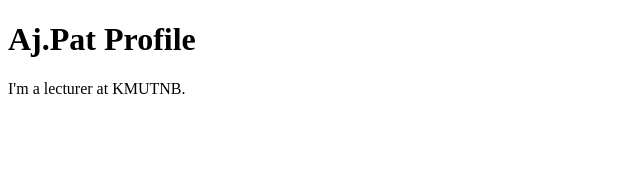
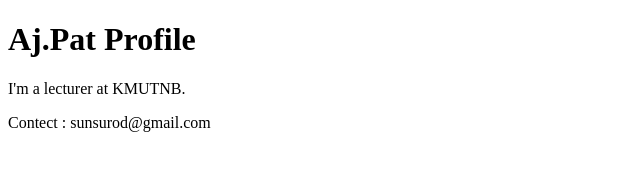
Before and after one commit to SsxnN7070/github-desktop-project, a plain HTML site: page index.html in a window 1280 px wide. Shown: the whole page, without its empty margins (0-640 px from the left). Drawn offline with Linux system fonts and the light colour scheme.

Commit message:
ADD contact me
add contact me

```diff
--- a/index.html
+++ b/index.html
@@ -8,5 +8,6 @@
 <body>
     <h1>Aj.Pat Profile</h1>
     <p>I'm a lecturer at KMUTNB.</p>
+    <footer>Contect : sunsurod@gmail.com</footer>
 </body>
 </html>
```
